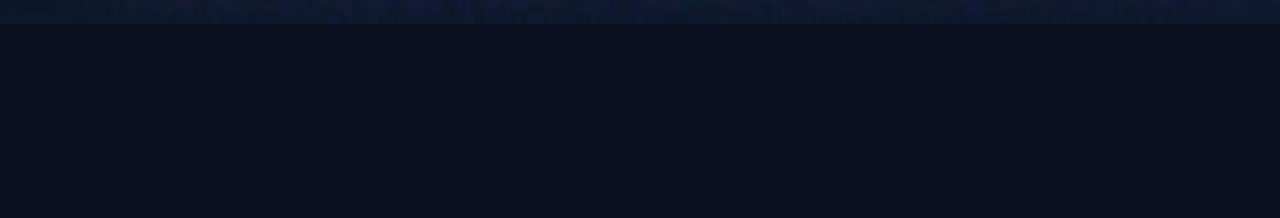
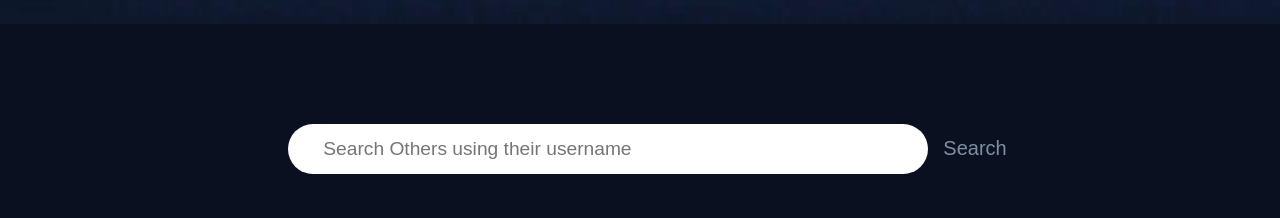
Before and after one commit to manzil-infinity180/Xf-Registration_frontend, a React (Vite) app: page / in a window 1280 px wide. Shown: the part 1100-1318 px from the top of the page. Built offline with nearby package versions, Linux system fonts and the light colour scheme; no server answers.

Commit message:
search functionality

```diff
--- a/src/components/Content/Content.jsx
+++ b/src/components/Content/Content.jsx
@@ -7,6 +7,7 @@ import { ContentUser } from './ContentUser';
 import Navbar from '../Navbar/Navbar';
 import Header from '../Header/Header';
 import Map from '../Map/Map';
+import SearchRegistee from '../SearchRegistee';
 var values = {
   '2016-06-23': 1,
   '2016-06-26': 22,
@@ -51,6 +52,7 @@ let content;
         <p className='p_title_front'>Wrap your all stats at one place like projects,competitive programming stats and share everywhere with anybody.</p>
 
        </div>
+       <SearchRegistee />
         <section className='content_secton section_content2'>
 
         <div className='title_content'>
@@ -58,6 +60,7 @@ let content;
         </div>
         <p className='title_des'>Here all user who have registered on XF,See other profiles content like Resume, Project,
             Leetcode & Github heatmap, and other information.</p>
+
         <div className='div_content'>
             {
               data
@@ -71,6 +74,9 @@ let content;
         </div>
         </section>
 
+
+
+
         <Header />
         </>
 
--- a/src/components/MainUserContent/MainUserContent.css
+++ b/src/components/MainUserContent/MainUserContent.css
@@ -122,6 +122,9 @@
     margin-top: 20rem;
 
 }
+.div_content_main_myself{
+    margin-top: 13rem;
+}
 /*
 key: d1133f420b6f8e139be6f87450a547b13541762c
 secret: 04dabf44cbfd605c37a5c532e0667cdabbda57c0
--- a/src/components/Myself/Myself.jsx
+++ b/src/components/Myself/Myself.jsx
@@ -106,12 +106,16 @@ function Myself() {
             }
         </div>
         <section className='content_secton section_content2'>
+              {data && <div className='project_div'>
+                Your Projects
+            </div>}
             {
                 errorlogout && <h1 style={{textAlign:"center"}}>Please Login again, i think some problem in fetching the data from databse 🥲</h1>
             }
-            <div className="div_content div_content_main">
+            <div className="div_content div_content_main_myself">
+
             {
-             data && data.project.map((el)=>
+             data && data.project?.map((el)=>
                 <ProfileTracker key={el._id} project={el} edit={true}/>
             )
             }
--- a/src/components/ProfileUpdate/ProfileUpdate.jsx
+++ b/src/components/ProfileUpdate/ProfileUpdate.jsx
@@ -7,7 +7,6 @@ import {useNavigate} from "react-router-dom"
 import '../Register/Register.css'
 import InputFieldUpdate from "../InputFieldForUpdate";
 import GoBack from "../UtilComponent/GoBack";
-// const style = {padding:'10px', margin:"10px"};
 export function ProfileUpdate() {
     const [user,setUser] = useState({});
     const [value,setValue] = useState(true);
@@ -39,6 +38,9 @@ export function ProfileUpdate() {
             // invalidating the query that we update the outdated data
             toast.success("Updated Successfully");
             queryclient.invalidateQueries(['getme']);
+          },
+          onSuccess: ()=>{
+            navigate('/me');
           }
 
     });
--- a/src/components/Register/Register.css
+++ b/src/components/Register/Register.css
@@ -19,6 +19,8 @@ span{
     font-weight: 500;
     transition: color .5s;
     cursor: pointer;
+    background-color: transparent;
+    border: none;
 }
 .goBack_button:hover{
     color: #e3eaf3;
--- a/src/components/SearchRegistee.jsx
+++ b/src/components/SearchRegistee.jsx
@@ -4,60 +4,65 @@ import { Loader } from "./Loader";
 import {ErrorPreview} from "./ErrorPreview";
 import { Registee } from "./Registee";
 import { useEffect, useRef, useState } from "react";
+import { ContentUser } from "./Content/ContentUser";
 
 function SearchRegistee() {
     const [searchTerm,setSearchTerm] = useState("");
-    const searchElement = useRef();
 
-     const {data,isError,isLoading,error} =useQuery({
-        queryKey :['registee',searchTerm],
+     const {data,isError,isLoading,error,refetch} =useQuery({
+        queryKey :['searchTerm',searchTerm],
         queryFn : ({signal}) => getSearchTerm({signal,searchTerm}),
-        retry: 3
+        enabled: false,
      });
 
      function handleSubmit(e){
            e.preventDefault();
-           setSearchTerm(searchElement.current.value);
+           refetch()
 
      }
-     let content;
-    if(isLoading){
-        content= <Loader />
-    }
-    if(isError){
-        content = <ErrorPreview title={"Error"} message={error.message} />
-    }
-    if(searchTerm && data ){
-              if(data.searchedObj.length>=1){
-        content = <ul>
-        {
-          data.searchedObj.map((el)=> < Registee user={el} key={el._id}/>
-          )
-        }
-       </ul>
-       }else{
-        content = <ErrorPreview title="No user found"  message="Please check it again" />
-       }
 
 
-    }
+    data && console.log(data.searchedObj.length);
 
     return (
-        <div style={{textAlign:"center", margin:"100px"}}>
+      <>
+        <div style={{textAlign:"center", margin:"100px 0"}}>
             <form onSubmit={handleSubmit} id="search-form">
           <input
-            style={{width:"250px",height:"50px"}}
+            style={{width:"50%",height:"50px",border:"none",borderRadius:"25px",fontSize:"1.2rem",padding:"0 35px",
+          margin:"0 15px 0",color:"#7f8ea3"}}
             type="search"
             placeholder="Search Others using their username"
-            ref={searchElement}
+            value={searchTerm}
+            onChange={(e)=>setSearchTerm(e.target.value)}
           />
-          <button type="submit">Search</button>
+          <button type="submit"
+          style={{
+            border:"none",
+            cursor:"pointer",
+            fontSize:"1.25rem",
+            background:"transparent",
+            color:"#7f8ea3"
+          }}>Search</button>
         </form>
-        <div>
-           { searchTerm && content}
-        </div>
+
 
         </div>
+         <div className='div_content'>
+         {
+           data && data.searchedObj.map((user)=>
+
+             <ContentUser user={user} key={user._id} />
+         )
+         }
+         {
+          data && data.searchedObj.length===0 && <h1 style={{textAlign:"center",
+          color:"#7f8ea3",letterSpacing:"0.1cm"}}>
+            No user found</h1>
+         }
+
+      </div>
+      </>
     );
 }
 
--- a/src/components/UploadImages.jsx
+++ b/src/components/UploadImages.jsx
@@ -3,6 +3,7 @@ import { useMutation } from "@tanstack/react-query"
 import toast from 'react-hot-toast';
 import {queryclient, uploadUserPhoto} from "../utils/http"
 import './UploadImages.css'
+import GoBack from "./UtilComponent/GoBack";
 
 export function UploadImages() {
     const [file,setFile] = useState(null);
@@ -40,6 +41,8 @@ export function UploadImages() {
 
     }
     return (
+        <>
+         <GoBack />
 
         <div className="upload_div">
              <h1 style={{
@@ -77,5 +80,6 @@ export function UploadImages() {
                onClick={handleBgFile}>Upload BgImage</button>
                </div>
         </div>
+        </>
     );
 }
--- a/src/components/UtilComponent/GoBack.jsx
+++ b/src/components/UtilComponent/GoBack.jsx
@@ -1,7 +1,10 @@
+import {useNavigate} from "react-router-dom"
 function GoBack() {
+  const navigate = useNavigate();
     return (
         <header className='header_login'>
-        <a href="/"
+        <button
+        onClick={()=>navigate(-1)}
         className='goBack_button'
         >
         <svg stroke="currentColor"
@@ -12,7 +15,7 @@ function GoBack() {
           <path d="M11.03 3.97a.75.75 0 010 1.06l-6.22 6.22H21a.75.75 0 010 1.5H4.81l6.22 6.22a.75.75 0 11-1.06 1.06l-7.5-7.5a.75.75 0 010-1.06l7.5-7.5a.75.75 0 011.06 0z"></path>
         </svg>
            Go Back
-        </a>
+        </button>
       </header>
     );
 }
--- a/src/index.css
+++ b/src/index.css
@@ -18,6 +18,12 @@ body{
   padding: 0;
   overflow-x:hidden ;
   background-color: #0a101f;
+}
+.project_div{
+  color: white;
+  font-size: 2.75rem;
+  letter-spacing: 0.1cm;
+  text-align: center;
 }
 *{
   margin: 0;
--- a/src/utils/http.js
+++ b/src/utils/http.js
@@ -90,16 +90,17 @@ export async function getAllRegistee({signal,searchTerm}){
 
 export async function getSearchTerm({signal,searchTerm}){
   let url = `${server}/api/v1/search?username=`+searchTerm;
-
-  // if(searchTerm) {
-  //   console.log(url);
-
-  //   url += '/search?username='+searchTerm;
-  // }
-
   const res = await fetch(url,{
     signal:signal
   });
+  if (!res.ok) {
+    const error = new Error('An error occurred while fetching the events');
+    error.code = res.status;
+    error.info = await res.json();
+    console.log(error.info);
+
+    throw error
+  }
   const {data} = await res.json();
  console.log(data);
 
```
